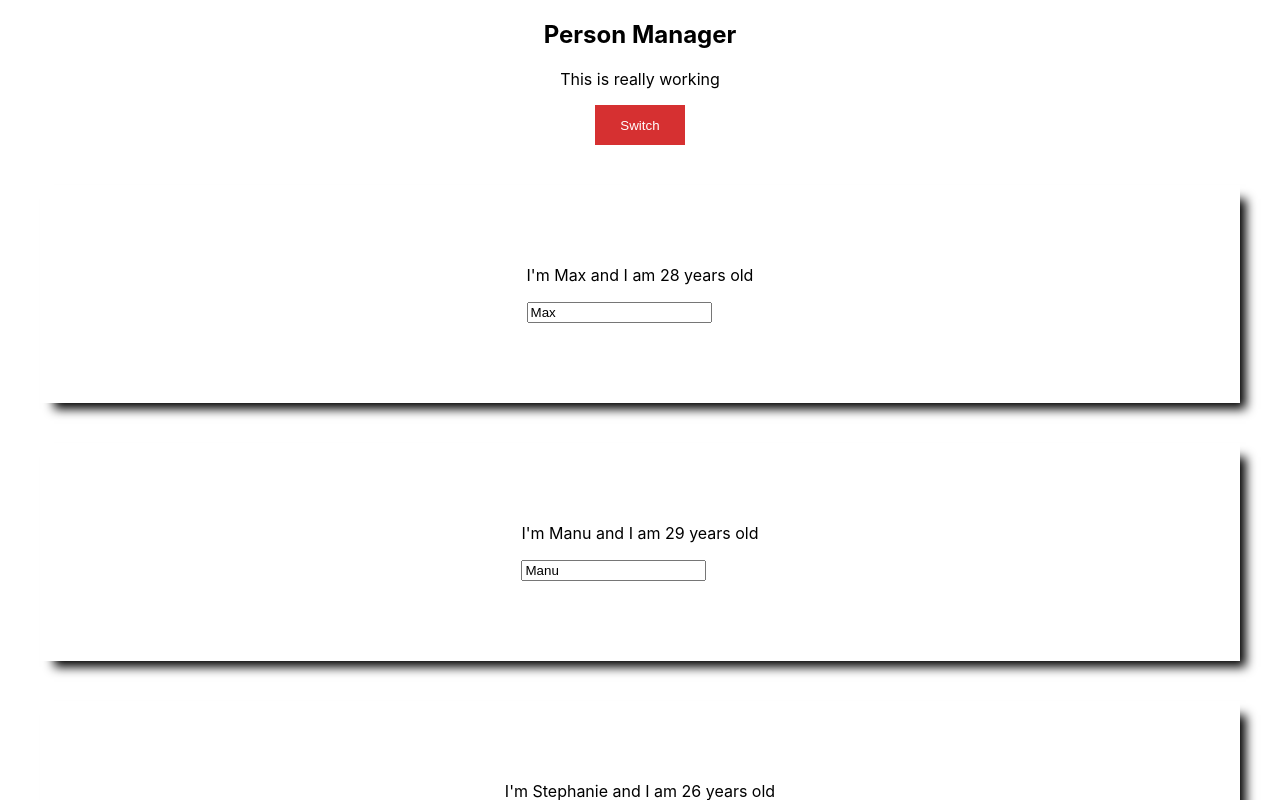
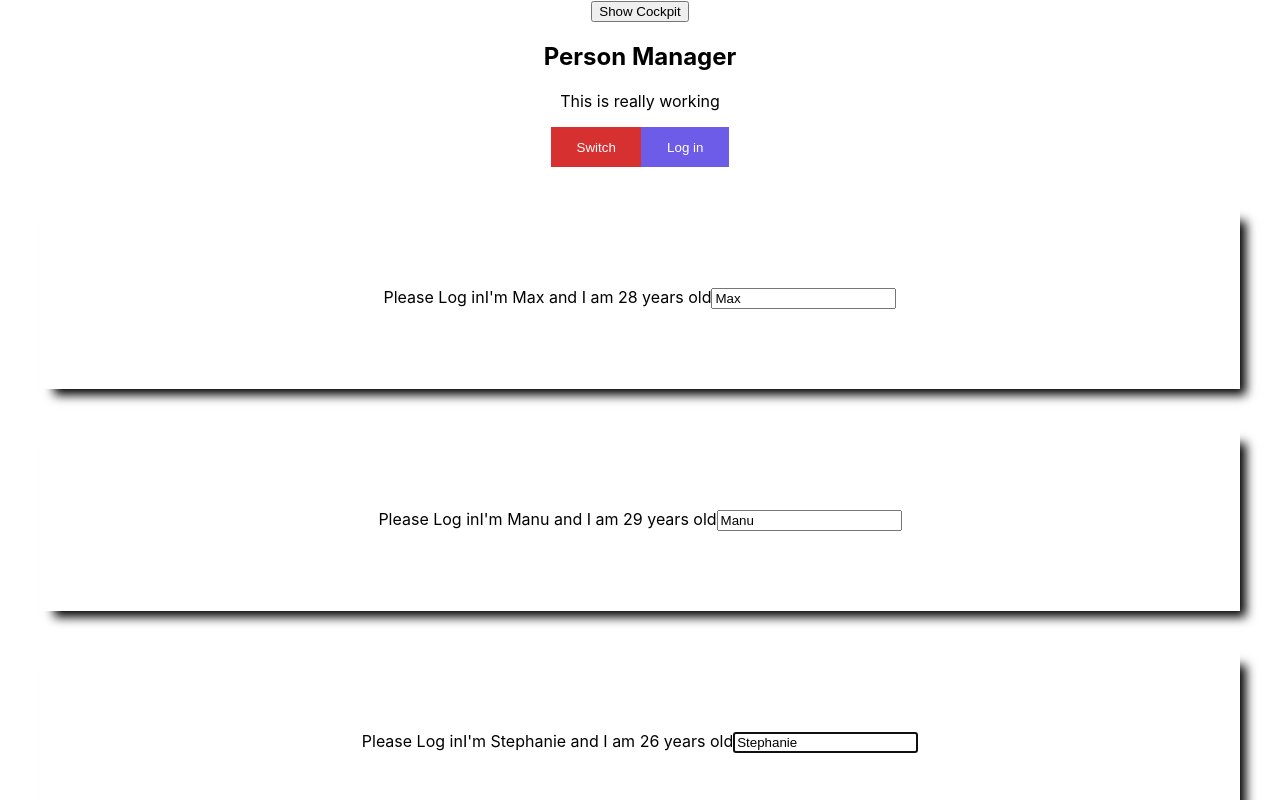
Before and after one commit to gauravnagar192/ReactExample, a React app: page / in a window 1280 px wide. Both pictures are taken after a click on the button "Switch". Shown: the top 800 px of the page. Built offline with nearby package versions, Linux system fonts and the light colour scheme.

Commit message:
Section 7 Completed

```diff
--- a/package.json
+++ b/package.json
@@ -31,6 +31,7 @@
     "postcss-flexbugs-fixes": "3.2.0",
     "postcss-loader": "2.0.8",
     "promise": "8.0.1",
+    "prop-types": "^15.7.2",
     "radium": "^0.26.1",
     "raf": "3.4.0",
     "react": "^16.5.2",
--- /dev/null
+++ b/src/HOC/Auxilary.js
@@ -0,0 +1,4 @@
+
+const Aux = (props) => props.children ;
+
+export default Aux
--- /dev/null
+++ b/src/HOC/WithClass.js
@@ -0,0 +1,16 @@
+import React from 'react';
+
+// ONE WAY OF HIGHER ORDER COMPONENTS
+// const WithClass = (props) =>  <div className={props.classes}>{props.children}</div>
+
+// OTHER WAY OF HIGHER ORDER COMPONENTS
+const withClass = (Wrappedcomponent, className) => {
+    return props => (
+    <div className={className}>
+        <Wrappedcomponent {...props} />
+    </div>
+    );
+}
+
+
+export default withClass;
--- a/src/components/Cockpit/Cockpit.js
+++ b/src/components/Cockpit/Cockpit.js
@@ -1,15 +1,35 @@
-import React from 'react';
+import React , { useEffect } from 'react';
 import classes from './Cockpit.css';
-
+import AuthContext from '../../context/auth-context';
 
 const Cockpit = (props) => {
+
+    // useEffect is componentDidMount & componentDidUpdate combine
+    // pass empty array for run it once when cockpit component mounted
+    // pass component in array if you wanna run it whenever that component rendered
+    useEffect(() => {
+        console.log("UseEffect Triggered");
+        setTimeout(() => {
+            console.log('Persons')
+        }, 1000);
+        return () => {
+            console.log('cockpit clean up work');
+        }
+    }, [])
+
+    useEffect(() => {
+        console.log("2nd UseEffect Triggered");
+        return () => {
+            console.log('cockpit clean up work in 2nd UseEffect');
+        }
+    })
     let assignedClasses = [];
     let btnClasses = '';
 
-    if(props.persons.length <= 2 ) {
+    if(props.personsLength <= 2 ) {
         assignedClasses.push(classes.green);
     }
-    if(props.persons.length <= 1) {
+    if(props.personsLength <= 1) {
         assignedClasses.push(classes.bold);
     }
     if(props.toggle) {
@@ -20,8 +40,12 @@ const Cockpit = (props) => {
             <h2>{props.title}</h2>
             <p className={assignedClasses.join(' ')}>This is really working</p>
             <button className={btnClasses} onClick={props.show}>Switch</button>
+            {/* this is one way for using context api */}
+            <AuthContext.Consumer>
+                {(context) => <button onClick={context.login}>Log in</button>}
+            </AuthContext.Consumer>
         </div>
     )
 }
 
-export default Cockpit
+export default React.memo(Cockpit)
--- a/src/components/Persons/Person/Person.js
+++ b/src/components/Persons/Person/Person.js
@@ -1,18 +1,30 @@
-import React from 'react';
+import React, { useContext } from 'react';
 import classes from '../../../index.css';
-
+import Aux from '../../../HOC/Auxilary';
+import withClass from '../../../HOC/WithClass';
+import PropType from 'prop-types';
+import AuthContext from "../../../context/auth-context";
 
 function Person(props) {
+  // this is another way for using context api
+  const authContext = useContext(AuthContext);
   return (
-    <div className={classes.Person}>
-      <div>
+      <Aux>
+          {authContext.authenticated ? <p>Authenticated!</p> : <p>Please Log in</p>}
         <p onClick={props.click}>
           I'm {props.name} and I am {props.age} years old
         </p>
         <p>{props.children}</p>
-      </div>
-    </div>
+      </Aux>
   );
 }
 
-export default Person;
+// for checking developer should send correct type of props to component
+// set only current component props in it
+Person.propTypes = {
+  click : PropType.func,
+  name : PropType.string,
+  age : PropType.number
+}
+
+export default withClass(Person,classes.Person);
--- a/src/components/Persons/Persons.js
+++ b/src/components/Persons/Persons.js
@@ -1,7 +1,15 @@
-import React from 'react';
-import Person from './Person/Person';
+import React, { useRef } from "react";
+import Person from "./Person/Person";
+import { useEffect } from "react";
 
 const Persons = (props) => props.persons.map((element, i) => {
+  var inputElement = useRef(null);
+
+  useEffect(() => {
+    inputElement.current.focus();
+  }, []);
+
+
     return (
       <Person
         key={element.id}
@@ -11,6 +19,7 @@ const Persons = (props) => props.persons.map((element, i) => {
       >
         <input
           type="text"
+          ref={inputElement}
           onChange={(e) => props.changed(e, element.id)}
           value={element.name}
         />
@@ -18,4 +27,4 @@ const Persons = (props) => props.persons.map((element, i) => {
     );
   });
 
-      export default Persons
+export default Persons;
--- a/src/containers/App.js
+++ b/src/containers/App.js
@@ -1,26 +1,33 @@
-import React, { useState } from 'react';
-import Persons from '../components/Persons/Persons';
-import Cockpit from '../components/Cockpit/Cockpit';
-import '../index.css';
-
+import React, { useState } from "react";
+import Persons from "../components/Persons/Persons";
+import Cockpit from "../components/Cockpit/Cockpit";
+import classes from "../index.css";
+import withClass from "../HOC/WithClass";
+import AuthContext from "../context/auth-context";
 
 function App(props) {
   let persons;
   const [personState, setPersonstate] = useState({
     persons: [
-      { id: 'tfed', name: 'Max', age: 28 },
-      { id: 'tfds', name: 'Manu', age: 29 },
-      { id: 'tfwr', name: 'Stephanie', age: 26 },
+      { id: "tfed", name: "Max", age: 28 },
+      { id: "tfds", name: "Manu", age: 29 },
+      { id: "tfwr", name: "Stephanie", age: 26 },
     ],
   });
 
   const [toggle, setToggle] = useState(false);
-
-
+  const [cockpit, setCockpit] = useState(true);
+  let [counter, setCounter] = useState(0);
+  let [authenticatedState,setAuthenticatedState] = useState(false);
 
   if (toggle) {
-    persons = <Persons persons={personState.persons} clicked={deleteData} changed={changeData} />
-
+    persons = (
+      <Persons
+        persons={personState.persons}
+        clicked={deleteData}
+        changed={changeData}
+      />
+    );
   }
 
   function showPerson() {
@@ -41,6 +48,9 @@ function App(props) {
     setPersonstate({
       persons: persons,
     });
+
+    let newCounter = ++counter;
+    setCounter(newCounter);
   }
 
   function deleteData(index) {
@@ -50,17 +60,30 @@ function App(props) {
     setPersonstate({ persons: persons });
   }
 
+  function loginHandler() {
+    setAuthenticatedState(!authenticatedState);
+  }
+
   return (
     <div>
-      <Cockpit
-        title={props.appTitle}
-        toggle={toggle}
-        persons={personState.persons}
-        show={showPerson}
-      />
+      <button onClick={() => setCockpit(!cockpit)}>Show Cockpit</button>
+      <AuthContext.Provider value={{
+        authenticated: authenticatedState,
+        login: loginHandler
+      }}>
+      {cockpit ? (
+        <Cockpit
+          title={props.appTitle}
+          toggle={toggle}
+          personsLength={personState.persons.length}
+          show={showPerson}
+          login = {loginHandler}
+        />
+      ) : null}
       {persons}
+      </AuthContext.Provider>
     </div>
   );
 }
 
-export default App;
+export default withClass(App, classes.App);
--- /dev/null
+++ b/src/context/auth-context.js
@@ -0,0 +1,8 @@
+import React from "react";
+
+const AuthContext = React.createContext({
+    authenticated: false,
+    login: () => {},
+});
+
+export default AuthContext;
--- a/src/index.css
+++ b/src/index.css
@@ -20,3 +20,7 @@ code {
   justify-content: center;
   padding: 5vw;
 }
+
+.App {
+  text-align: center;
+}
```
Lines whose indentation alone changed are shown as unchanged.
